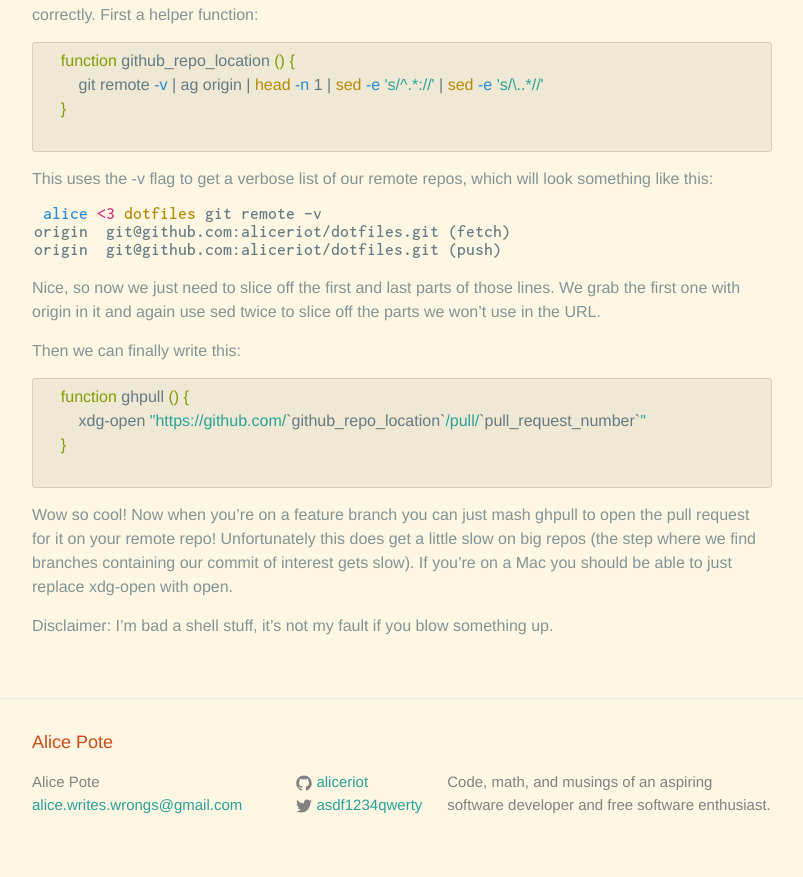
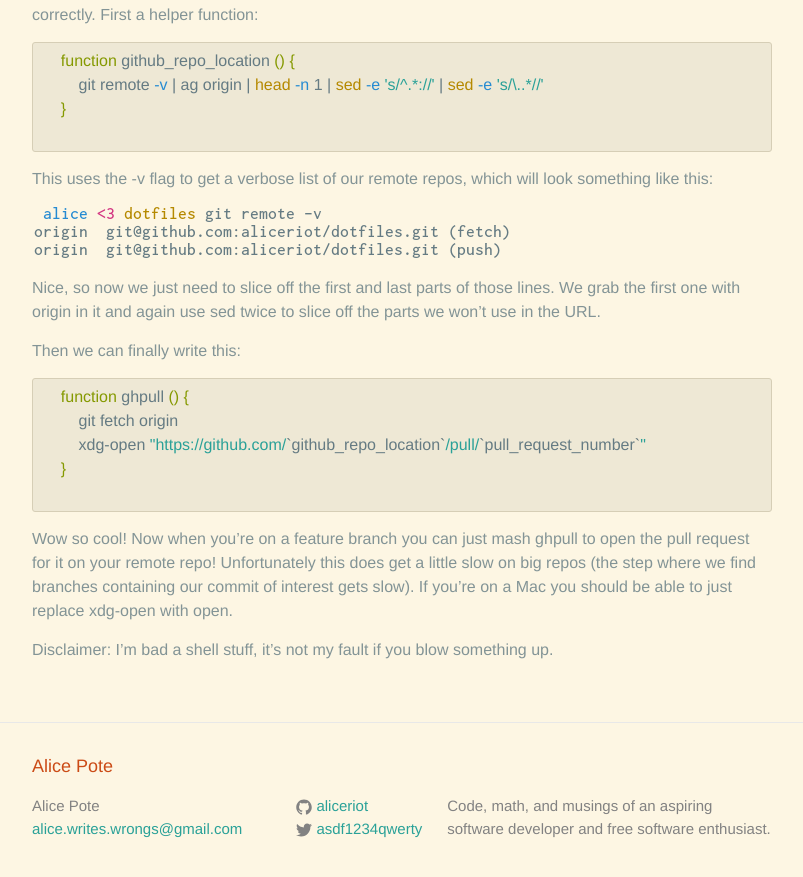
Before and after one commit to alicewriteswrongs/old-blog, a Jekyll site: the page built from _posts/2016-02-25-open-pull-requests-on-github-from-the-command-line.markdown, in a window 1280 px wide and 900 px high, scrolled down 1723 px. Shown: the top 877 px of the window, without its empty margins (238-1041 px from the left). Built offline with Jekyll 4.4.1, drawn with Linux system fonts in a browser that asks for light colours.

Commit message:
want to fetch origin before you try to resolve the PR branch

```diff
--- a/_posts/2016-02-25-open-pull-requests-on-github-from-the-command-line.markdown
+++ b/_posts/2016-02-25-open-pull-requests-on-github-from-the-command-line.markdown
@@ -102,6 +102,7 @@ Then we can finally write this:
 
     {% highlight bash %}
     function ghpull () {
+        git fetch origin
         xdg-open "https://github.com/`github_repo_location`/pull/`pull_request_number`"
     }
     {% endhighlight %}
```
